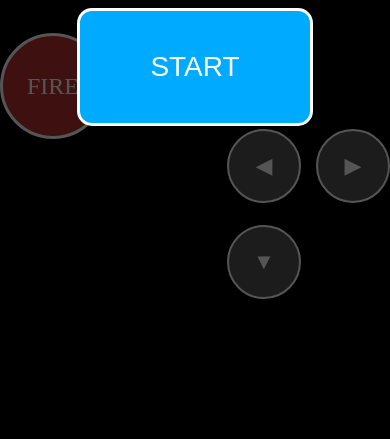
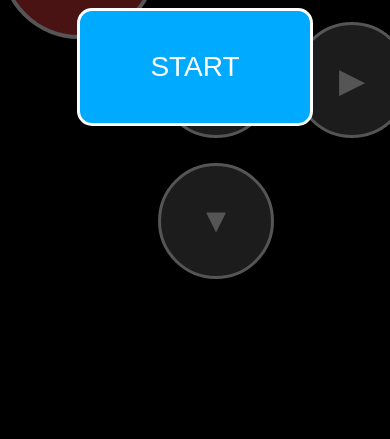
Before and after one commit to Mrajput2106/Portfolio, a plain HTML site: page index.html in a window 390 px wide. Shown: the part 405-844 px from the top of the page. Drawn offline with Linux system fonts and the light colour scheme.

Commit message:
Update index.html

```diff
--- a/index.html
+++ b/index.html
@@ -2,7 +2,7 @@
 <html lang="en">
 <head>
   <meta charset="utf-8" />
-  <title>Monster Shooter Game - Fixed Controls</title>
+  <title>Monster Shooter Game - Improved Controls</title>
   <style>
     html, body {
       height: 100%;
@@ -53,10 +53,10 @@
       user-select: none;
     }
 
-    /* NEW FIXED CONTROLS */
+    /* FIXED CONTROLS */
     #controls {
       position: absolute;
-      bottom: 160px;  /* More upward */
+      bottom: 200px;
       width: 100%;
       display: flex;
       justify-content: space-between;
@@ -68,18 +68,19 @@
     .btnGroup {
       display: flex;
       flex-direction: column;
-      gap: 22px;
+      gap: 25px;
+      pointer-events: auto;
     }
 
-    /* BIGGER BUTTONS + RESPONSIVE */
+    /* BIGGER MOVEMENT BUTTONS */
     .ctrlBtn {
-      width: 85px;
-      height: 85px;
+      width: 130px;   /* INCREASED */
+      height: 130px;  /* INCREASED */
       border-radius: 50%;
       background: #ffffff55;
-      border: 2px solid #fff;
+      border: 3px solid #fff;
       color: #fff;
-      font-size: 26px;
+      font-size: 40px; /* INCREASED */
       display: flex;
       align-items: center;
       justify-content: center;
@@ -87,29 +88,32 @@
       touch-action: none;
     }
 
+    /* BIGGER FIRE BUTTON */
     #fireBtn {
-      width: 120px;
-      height: 120px;
-      font-size: 28px;
-      background: #ff4444bb;
-      border: 3px solid #fff;
+      width: 170px;   /* INCREASED */
+      height: 170px;  /* INCREASED */
+      font-size: 40px;
+      background: #ff4444dd;
+      border: 4px solid #fff;
       border-radius: 50%;
     }
 
-    /* RESPONSIVE FOR SMALL PHONES */
+    /* SMALL SCREEN RESPONSIVE */
     @media (max-width: 600px) {
       .ctrlBtn {
-        width: 70px;
-        height: 70px;
-        font-size: 22px;
+        width: 110px;
+        height: 110px;
+        font-size: 34px;
       }
+
       #fireBtn {
-        width: 100px;
-        height: 100px;
-        font-size: 24px;
+        width: 150px;
+        height: 150px;
+        font-size: 36px;
       }
+
       #controls {
-        bottom: 140px;
+        bottom: 160px;
         padding: 0 25px;
       }
     }
@@ -117,6 +121,7 @@
 </head>
 <body>
 <div id="gameContainer">
+
   <canvas id="game" width="600" height="700"></canvas>
 
   <div id="startScreen" class="overlayScreen">
@@ -129,19 +134,19 @@
     <div id="retryBtn" class="gameBtn">RETRY</div>
   </div>
 
-  <!-- NEW FIXED CONTROLS -->
+  <!-- FIXED CONTROLS -->
   <div id="controls">
 
-    <!-- LEFT SIDE FIRE BUTTON -->
+    <!-- FIRE BUTTON -->
     <div class="btnGroup">
       <div id="fireBtn" class="ctrlBtn">FIRE</div>
     </div>
 
-    <!-- RIGHT SIDE MOVEMENT -->
+    <!-- MOVEMENT BUTTONS -->
     <div class="btnGroup">
       <div id="up" class="ctrlBtn">▲</div>
 
-      <div style="display: flex; gap: 15px; justify-content: center;">
+      <div style="display:flex; gap:20px;">
         <div id="left" class="ctrlBtn">◀</div>
         <div id="right" class="ctrlBtn">▶</div>
       </div>
@@ -154,11 +159,11 @@
 </div>
 
 <script>
-/* YOUR ORIGINAL GAME LOGIC — NOT TOUCHED AT ALL */
 let gameStarted = false;
 let globalReset;
 let globalGameOver;
 
+/* GAME LOGIC – UNCHANGED */
 (() => {
   const canvas = document.getElementById('game');
   const ctx = canvas.getContext('2d');
@@ -170,8 +175,10 @@ let globalGameOver;
   const BULLET_W = 10, BULLET_H = 20;
   const MONSTER_W = 40, MONSTER_H = 40;
 
-  window.moveLeft=false; window.moveRight=false;
-  window.moveUp=false; window.moveDown=false;
+  window.moveLeft=false;
+  window.moveRight=false;
+  window.moveUp=false;
+  window.moveDown=false;
   window.mouseHeld=false;
 
   let heroX, heroY, score, gameOver, bullets, monsters, monsterSpeed, spawnRate;
@@ -183,8 +190,10 @@ let globalGameOver;
   function resetGame(){
     heroX=HERO_START_X; heroY=HERO_START_Y;
     bullets=[]; monsters=[];
-    score=0; gameOver=false;
-    monsterSpeed=2; spawnRate=50;
+    score=0;
+    gameOver=false;
+    monsterSpeed=2;
+    spawnRate=50;
   }
 
   globalReset = resetGame;
@@ -213,20 +222,23 @@ let globalGameOver;
   }
 
   function tick(){
-    if(!gameStarted || gameOver){ requestAnimationFrame(tick); return; }
+    if(!gameStarted || gameOver){
+      requestAnimationFrame(tick);
+      return;
+    }
 
-    if(moveLeft)  heroX-=HERO_SPEED;
+    if(moveLeft) heroX-=HERO_SPEED;
     if(moveRight) heroX+=HERO_SPEED;
-    if(moveUp)    heroY-=HERO_SPEED;
-    if(moveDown)  heroY+=HERO_SPEED;
+    if(moveUp) heroY-=HERO_SPEED;
+    if(moveDown) heroY+=HERO_SPEED;
 
     heroX=Math.max(0,Math.min(WIDTH-HERO_SIZE,heroX));
     heroY=Math.max(0,Math.min(HEIGHT-HERO_SIZE,heroY));
 
-    if(mouseHeld && Math.random()*4<1)
+    if(mouseHeld && Math.random()*4 < 1)
       bullets.push({x:heroX+15,y:heroY,width:BULLET_W,height:BULLET_H});
 
-    if(Math.random()*spawnRate<1)
+    if(Math.random()*spawnRate < 1)
       monsters.push({x:Math.random()*(WIDTH-MONSTER_W),y:0,width:MONSTER_W,height:MONSTER_H});
 
     if(score>15){monsterSpeed=4;spawnRate=40;}
@@ -261,13 +273,15 @@ let globalGameOver;
   requestAnimationFrame(tick);
 })();
 
+/* MULTI BUTTON HOLD SUPPORT */
 function bindHold(id, downFn, upFn){
   const el=document.getElementById(id);
 
   el.addEventListener('touchstart', e=>{ e.preventDefault(); downFn(); });
-  el.addEventListener('touchend',   e=>{ e.preventDefault(); upFn(); });
-  el.addEventListener('mousedown',  ()=>downFn());
-  el.addEventListener('mouseup',    ()=>upFn());
+  el.addEventListener('touchend', e=>{ e.preventDefault(); upFn(); });
+
+  el.addEventListener('mousedown', ()=>downFn());
+  el.addEventListener('mouseup', ()=>upFn());
 }
 
 bindHold('left',  ()=>moveLeft=true,  ()=>moveLeft=false);
@@ -277,14 +291,14 @@ bindHold('down',  ()=>moveDown=true,  ()=>moveDown=false);
 bindHold('fireBtn', ()=>mouseHeld=true, ()=>mouseHeld=false);
 
 document.getElementById("startBtn").onclick = () => {
-  document.getElementById("startScreen").style.display = "none";
-  gameStarted = true;
+  document.getElementById("startScreen").style.display="none";
+  gameStarted=true;
   globalReset();
 };
 
 document.getElementById("retryBtn").onclick = () => {
-  document.getElementById("retryScreen").style.display = "none";
-  gameStarted = true;
+  document.getElementById("retryScreen").style.display="none";
+  gameStarted=true;
   globalReset();
 };
 </script>
```
